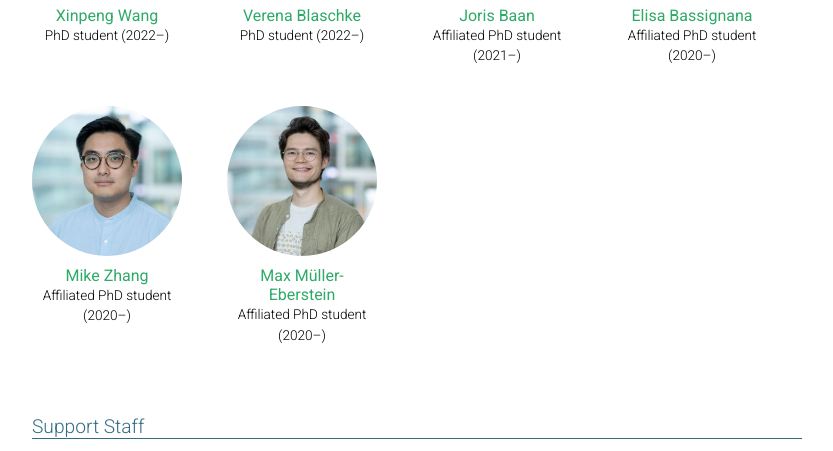
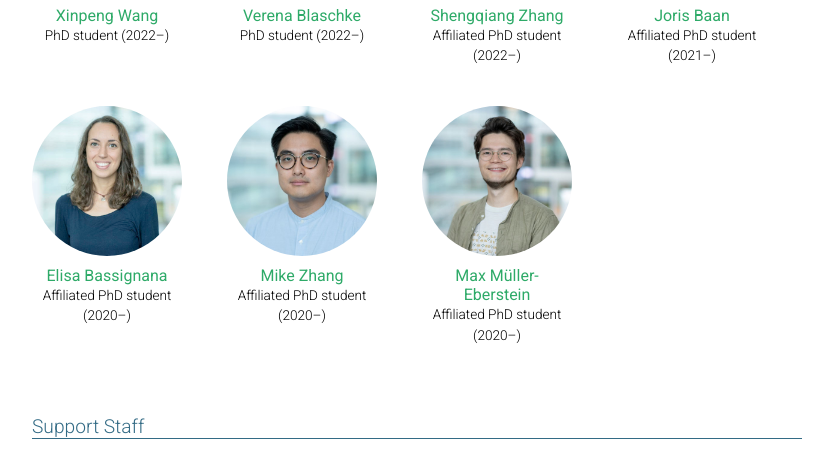
Before and after one commit to mainlp/mainlp.github.io, a Jekyll site: the page built from _pages/about.md, in a window 1280 px wide and 900 px high, scrolled down 617 px, cut to the strip 254-705 px from the top of the window. Shown: the whole strip, without its empty margins (223-1056 px from the left). Built offline with Jekyll 4.4.1, drawn with Linux system fonts in a browser that asks for light colours; full-size pictures stand in for the smaller copies a plugin makes; comment, search, counter and statistics services are not loaded; a style sheet for code colours, icons or effects is not loaded.

Commit message:
Update about.md

```diff
--- a/_pages/about.md
+++ b/_pages/about.md
@@ -42,6 +42,10 @@ staff:
       description: PhD student (2022–)
       website: https://verenablaschke.github.io/
       picture: verena.jpg
+    - name: Shengqiang Zhang
+      description: Affiliated PhD student (2022–)
+      website: https://shengqiang-zhang.github.io/
+      picture: shengqiang.jpg
     - name: Joris Baan
       description: Affiliated PhD student (2021–)
       website: https://jorisbaan.nl/
```
